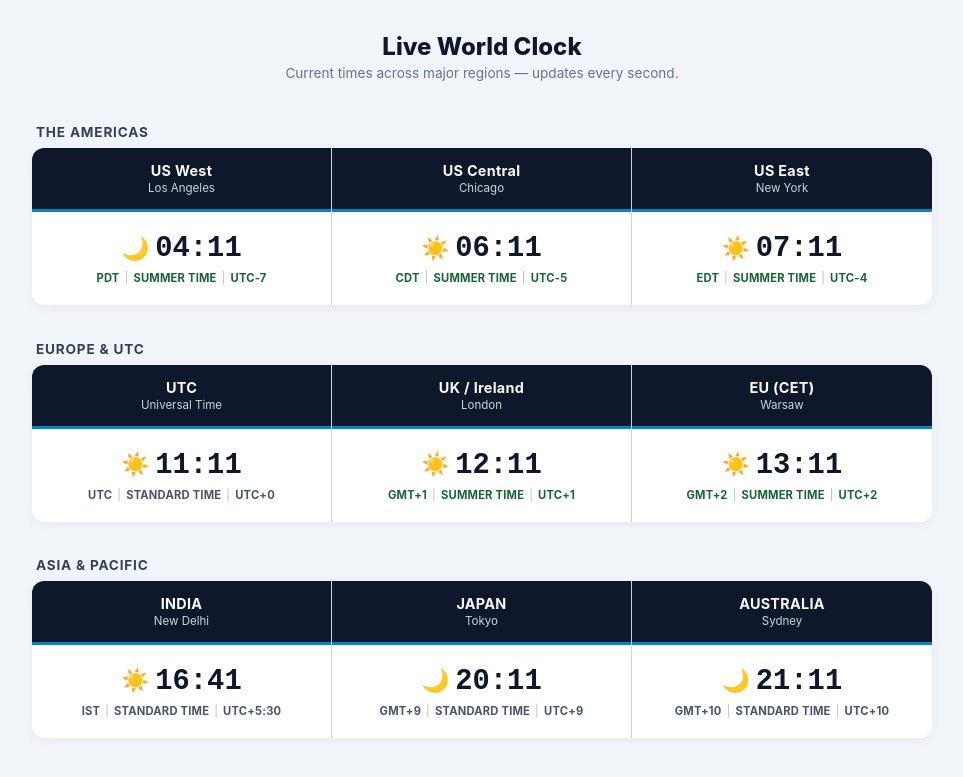
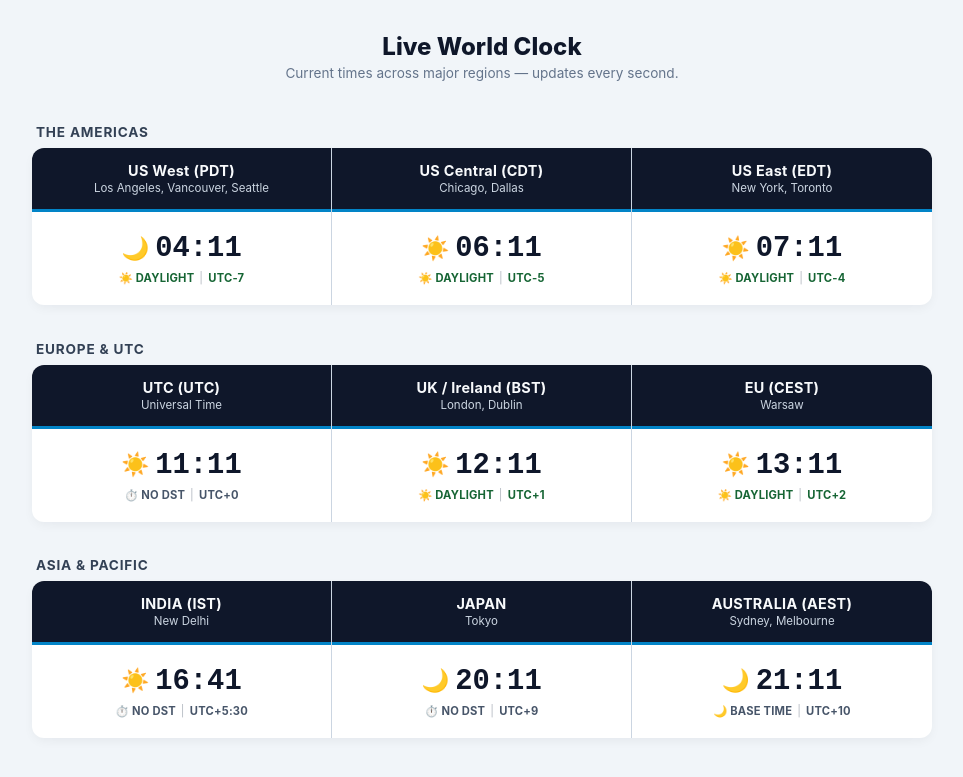
Before and after one commit to MikeyBronowski/mikeybronowski.github.io, a Jekyll site: the page time/index.html, which Jekyll copies as it is, in a window 1280 px wide. Shown: the top 777 px of the page, without its empty margins (158-1121 px from the left). Built offline with Jekyll 4.4.1, drawn with Linux system fonts in a browser that asks for light colours.

```diff
--- a/time/index.html
+++ b/time/index.html
@@ -172,22 +172,22 @@
             <div class="grid-card">
                 <div class="column">
                     <header class="header-block">
-                        <div class="header-title">US West</div>
-                        <small class="header-cities">Los Angeles</small>
+                        <div class="header-title" id="title-us-west">US West</div>
+                        <small class="header-cities">Los Angeles, Vancouver, Seattle</small>
                     </header>
                     <div class="data-block" id="data-us-west" aria-live="off">Loading...</div>
                 </div>
                 <div class="column">
                     <header class="header-block">
-                        <div class="header-title">US Central</div>
-                        <small class="header-cities">Chicago</small>
+                        <div class="header-title" id="title-us-central">US Central</div>
+                        <small class="header-cities">Chicago, Dallas</small>
                     </header>
                     <div class="data-block" id="data-us-central" aria-live="off">Loading...</div>
                 </div>
                 <div class="column">
                     <header class="header-block">
-                        <div class="header-title">US East</div>
-                        <small class="header-cities">New York</small>
+                        <div class="header-title" id="title-us-east">US East</div>
+                        <small class="header-cities">New York, Toronto</small>
                     </header>
                     <div class="data-block" id="data-us-east" aria-live="off">Loading...</div>
                 </div>
@@ -199,21 +199,21 @@
             <div class="grid-card">
                 <div class="column">
                     <header class="header-block">
-                        <div class="header-title">UTC</div>
+                        <div class="header-title" id="title-utc">UTC</div>
                         <small class="header-cities">Universal Time</small>
                     </header>
                     <div class="data-block" id="data-utc" aria-live="off">Loading...</div>
                 </div>
                 <div class="column">
                     <header class="header-block">
-                        <div class="header-title">UK / Ireland</div>
-                        <small class="header-cities">London</small>
+                        <div class="header-title" id="title-uk-ireland">UK / Ireland</div>
+                        <small class="header-cities">London, Dublin</small>
                     </header>
                     <div class="data-block" id="data-uk-ireland" aria-live="off">Loading...</div>
                 </div>
                 <div class="column">
                     <header class="header-block">
-                        <div class="header-title">EU (CET)</div>
+                        <div class="header-title" id="title-eu-cet">EU</div>
                         <small class="header-cities">Warsaw</small>
                     </header>
                     <div class="data-block" id="data-eu-cet" aria-live="off">Loading...</div>
@@ -226,22 +226,22 @@
             <div class="grid-card">
                 <div class="column">
                     <header class="header-block">
-                        <div class="header-title">INDIA</div>
+                        <div class="header-title" id="title-india">INDIA</div>
                         <small class="header-cities">New Delhi</small>
                     </header>
                     <div class="data-block" id="data-india" aria-live="off">Loading...</div>
                 </div>
                 <div class="column">
                     <header class="header-block">
-                        <div class="header-title">JAPAN</div>
+                        <div class="header-title" id="title-japan">JAPAN</div>
                         <small class="header-cities">Tokyo</small>
                     </header>
                     <div class="data-block" id="data-japan" aria-live="off">Loading...</div>
                 </div>
                 <div class="column">
                     <header class="header-block">
-                        <div class="header-title">AUSTRALIA</div>
-                        <small class="header-cities">Sydney</small>
+                        <div class="header-title" id="title-australia">AUSTRALIA</div>
+                        <small class="header-cities">Sydney, Melbourne</small>
                     </header>
                     <div class="data-block" id="data-australia" aria-live="off">Loading...</div>
                 </div>
@@ -271,6 +271,20 @@
         // Northern Hemisphere DST transitions (March/April, Oct/Nov) and
         // Southern Hemisphere transitions (Sept/Oct, March/April).
         const DST_SAMPLE_DAY = 15;
+
+        function getKnownAcronym(zone, isSummer) {
+            switch (zone) {
+                case 'America/Los_Angeles': return isSummer ? 'PDT'  : 'PST';
+                case 'America/Chicago':     return isSummer ? 'CDT'  : 'CST';
+                case 'America/New_York':    return isSummer ? 'EDT'  : 'EST';
+                case 'Europe/London':       return isSummer ? 'BST'  : 'GMT';
+                case 'Europe/Warsaw':       return isSummer ? 'CEST' : 'CET';
+                case 'Asia/Kolkata':        return 'IST';
+                case 'Australia/Sydney':    return isSummer ? 'AEDT' : 'AEST';
+                case 'UTC':                 return 'UTC';
+                default:                    return '';
+            }
+        }
 
         // Parse the UTC offset (in minutes) for a given zone and moment using
         // Intl.DateTimeFormat instead of locale-string heuristics.
@@ -391,9 +417,15 @@
                 const emoji      = isDay ? '☀️' : '🌙';
                 const emojiClass = isDay ? 'sun'      : 'moon';
 
-                const { acronym, offset, isSummer } = c.meta;
+                const { acronym, offset, isSummer, observesDst } = c.meta;
                 const sClass   = isSummer ? 'text-summer'   : 'text-standard';
-                const modeText = isSummer ? 'Summer Time' : 'Standard Time';
+                const modeText = observesDst
+                    ? (isSummer ? '☀️ Daylight' : '🌙 Base Time')
+                    : '⏱️ No DST';
+
+                if (c.titleEl) {
+                    c.titleEl.textContent = acronym ? `${c.label} (${acronym})` : c.label;
+                }
 
                 // aria-live="off" is set explicitly on .data-block in the HTML to signal
                 // intent: continuous per-second updates should not auto-announce to
@@ -404,8 +436,6 @@
                         <time>${timeString}</time>
                     </div>
                     <div class="info-line ${sClass}">
-                        <span>${acronym}</span>
-                        <span class="divider" aria-hidden="true">|</span>
                         <span>${modeText}</span>
                         <span class="divider" aria-hidden="true">|</span>
                         <span>${offset}</span>
```
Also changed, not shown: other parts of time/index.html (+23 -11 lines), code/styles.css (+6 -1 lines).
